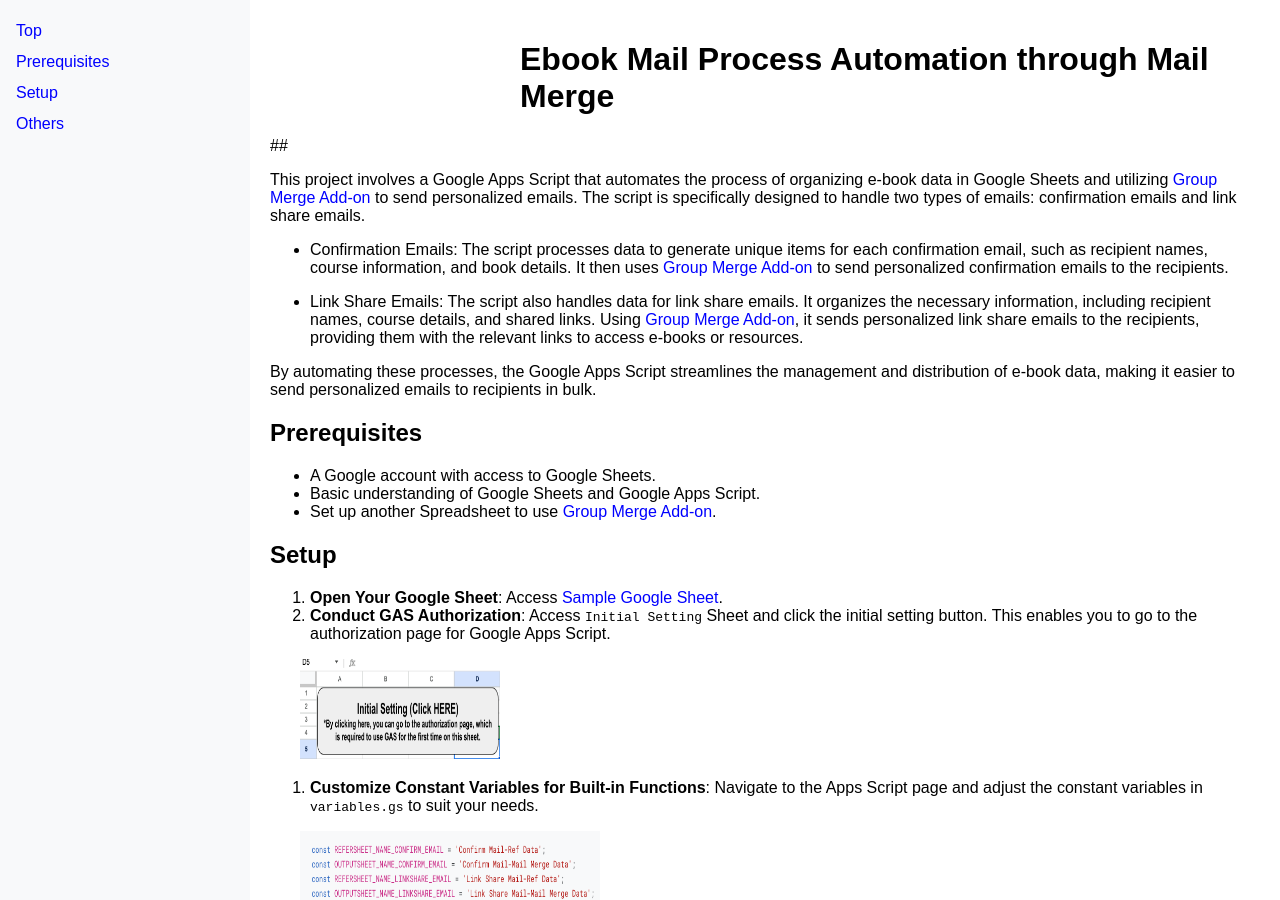
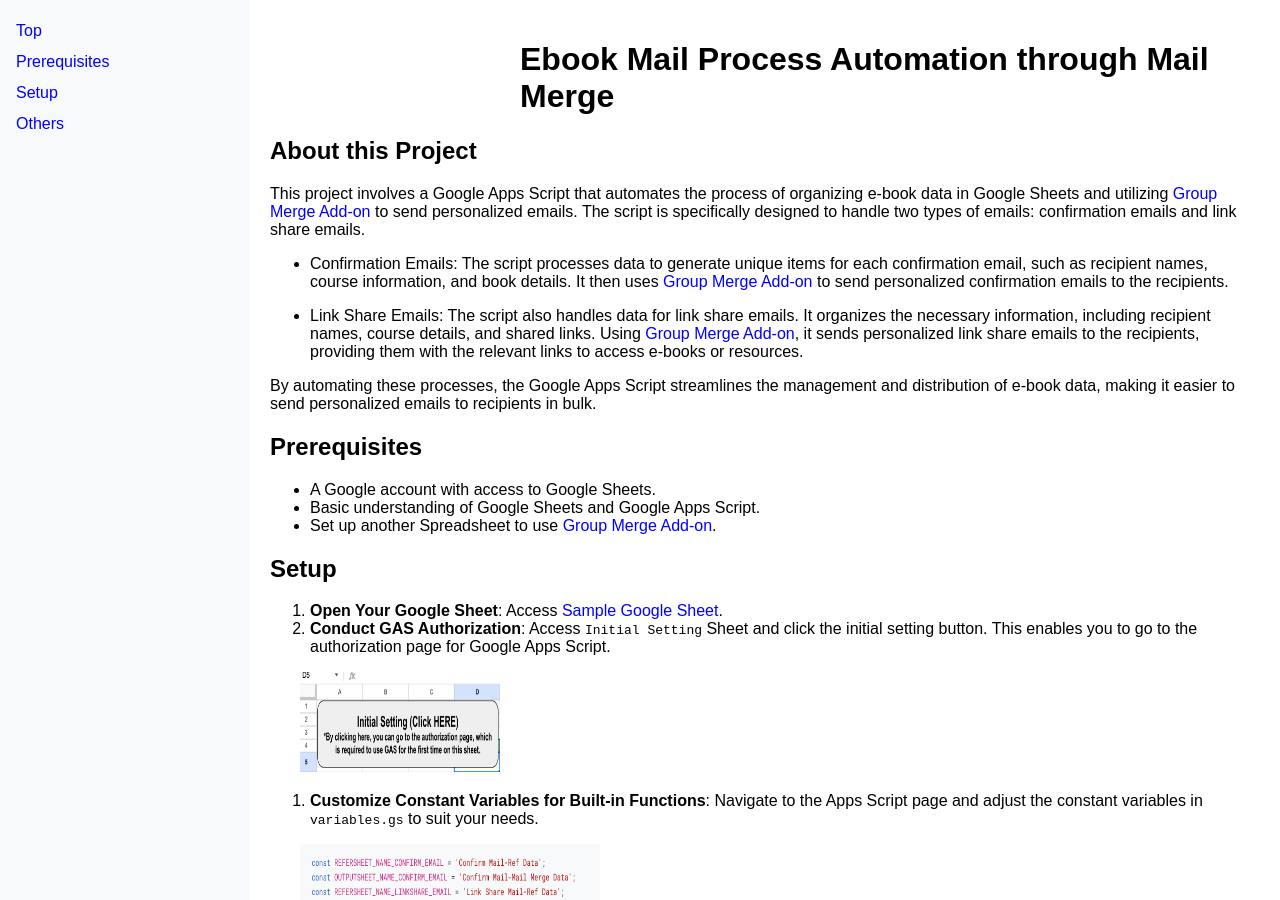
Before and after one commit to tsato21/book-data-organizer, a Jekyll site: the page built from docs/index.md, in a window 1280 px wide and 900 px high. Built offline with Jekyll 4.4.1, drawn with Linux system fonts in a browser that asks for light colours.

Commit message:
Update index.md

```diff
--- a/docs/index.md
+++ b/docs/index.md
@@ -3,7 +3,7 @@
 title: 'Ebook Mail Process Automation through Mail Merge'
 ---
 
-##
+## About this Project
 
 This project involves a Google Apps Script that automates the process of organizing e-book data in Google Sheets and utilizing [Group Merge Add-on](https://www.scriptable-assets.page/add-ons/group-merge/) to send personalized emails. The script is specifically designed to handle two types of emails: confirmation emails and link share emails.
 
```
